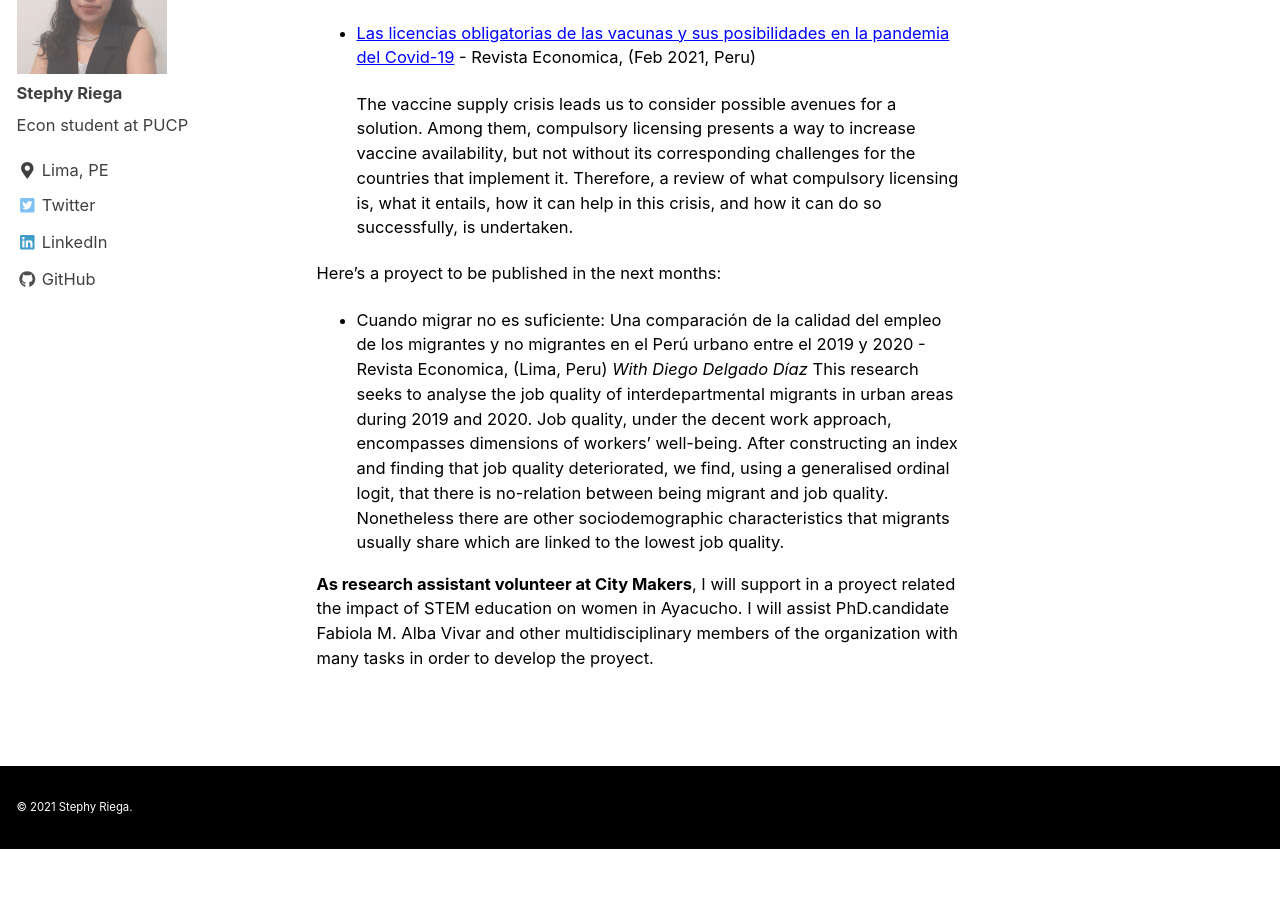
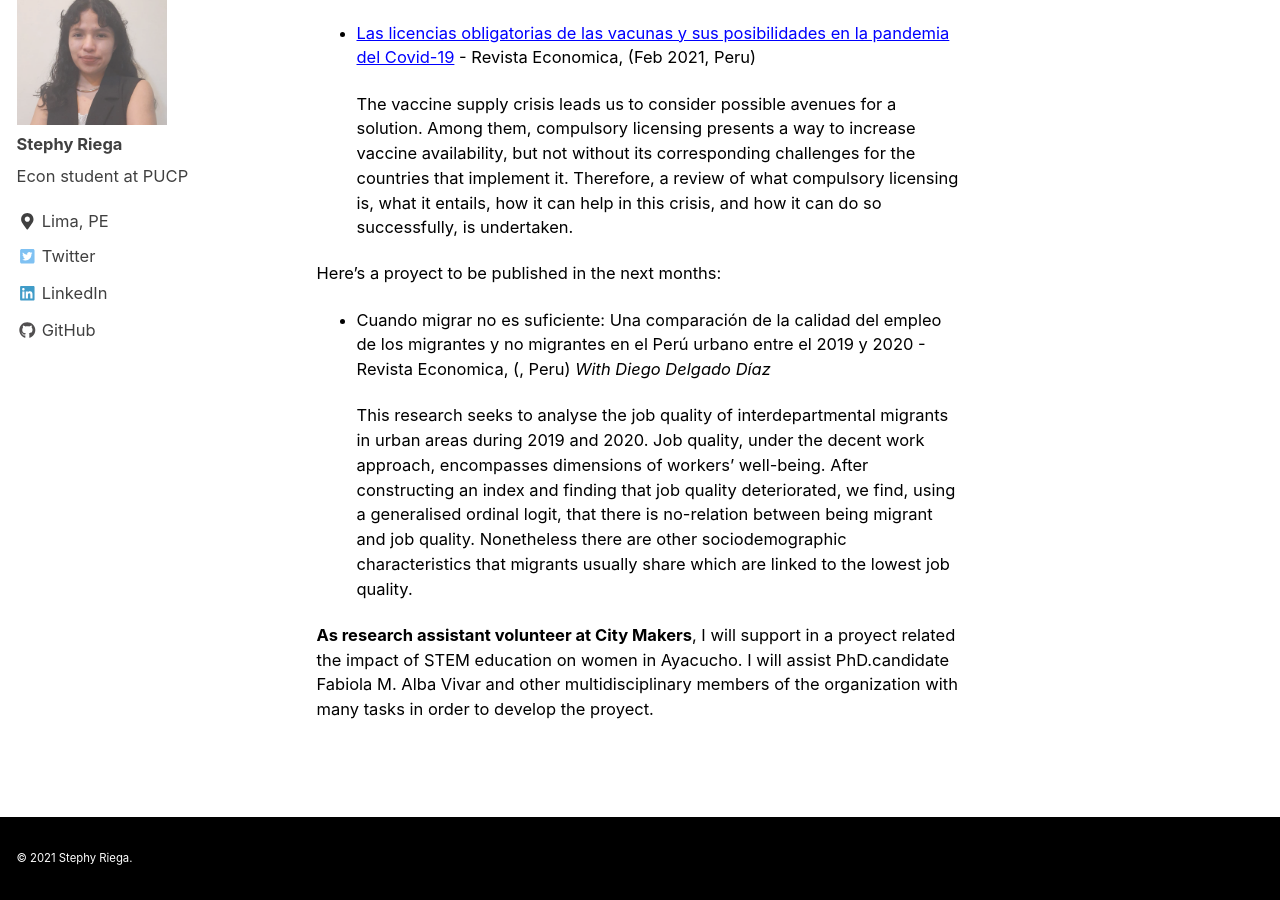
Before and after one commit to stephyriega/stephyriega.github.io, a Jekyll site: the page built from _pages/projects.md, in a window 1280 px wide and 900 px high, scrolled down 1797 px. Built offline with Jekyll 4.4.1, drawn with Linux system fonts in a browser that asks for light colours; nearby versions of some CDN libraries; before the commit the page ends 2646 px from its top, so only the background shows below that.

Commit message:
Update projects.md

```diff
--- a/_pages/projects.md
+++ b/_pages/projects.md
@@ -41,8 +41,9 @@
 
 Here's a proyect to be published in the next months:
 
- * Cuando migrar no es suficiente:  Una comparación de la calidad del empleo de los migrantes y no migrantes en el Perú urbano entre el 2019 y 2020 - Revista Economica, (Lima, Peru)
-<em>With Diego Delgado Díaz</em>
+ * Cuando migrar no es suficiente:  Una comparación de la calidad del empleo de los migrantes y no migrantes en el Perú urbano entre el 2019 y 2020 - Revista Economica, (, Peru)
+ <em>With Diego Delgado Díaz</em>
+
     This research seeks to analyse the job quality of interdepartmental migrants in urban areas during 2019 and 2020. Job quality, under the decent work approach, encompasses dimensions of workers' well-being. After constructing an index and finding that job quality deteriorated, we find, using a generalised ordinal logit, that there is no-relation between being migrant and job quality. Nonetheless there are other sociodemographic characteristics that migrants usually share which are linked to the lowest job quality.
 
 **As research assistant volunteer at City Makers**, I will support in a proyect related the impact of STEM education on women in Ayacucho. I will assist PhD.candidate Fabiola M. Alba Vivar and other multidisciplinary members of the organization with many tasks in order to develop the proyect.
```
